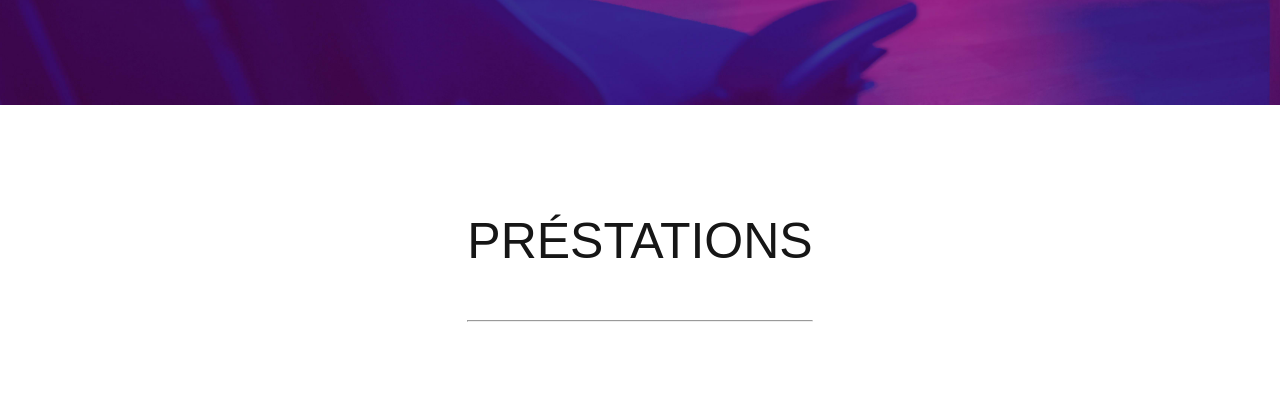
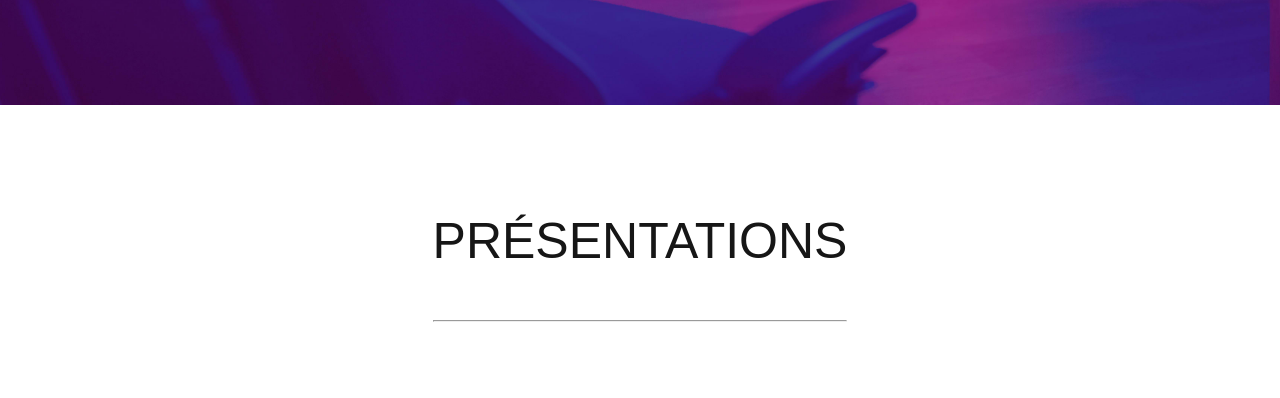
Before and after one commit to Azeerr1/soEZ, a plain HTML site: page index.html in a window 1280 px wide. Shown: the part 966-1364 px from the top of the page. Drawn offline with nearby package versions, Linux system fonts and the light colour scheme.

Commit message:
Add files via upload

```diff
--- a/index.html
+++ b/index.html
@@ -64,7 +64,7 @@
 
                   <table id="presentation" align="center"><tr><td>
                     <br><br><br>
-                    <p class="comp3">PRÉSTATIONS</p>
+                    <p class="comp3">PRÉSENTATIONS</p>
                     <hr><br>
                     </td></table>
 
```
